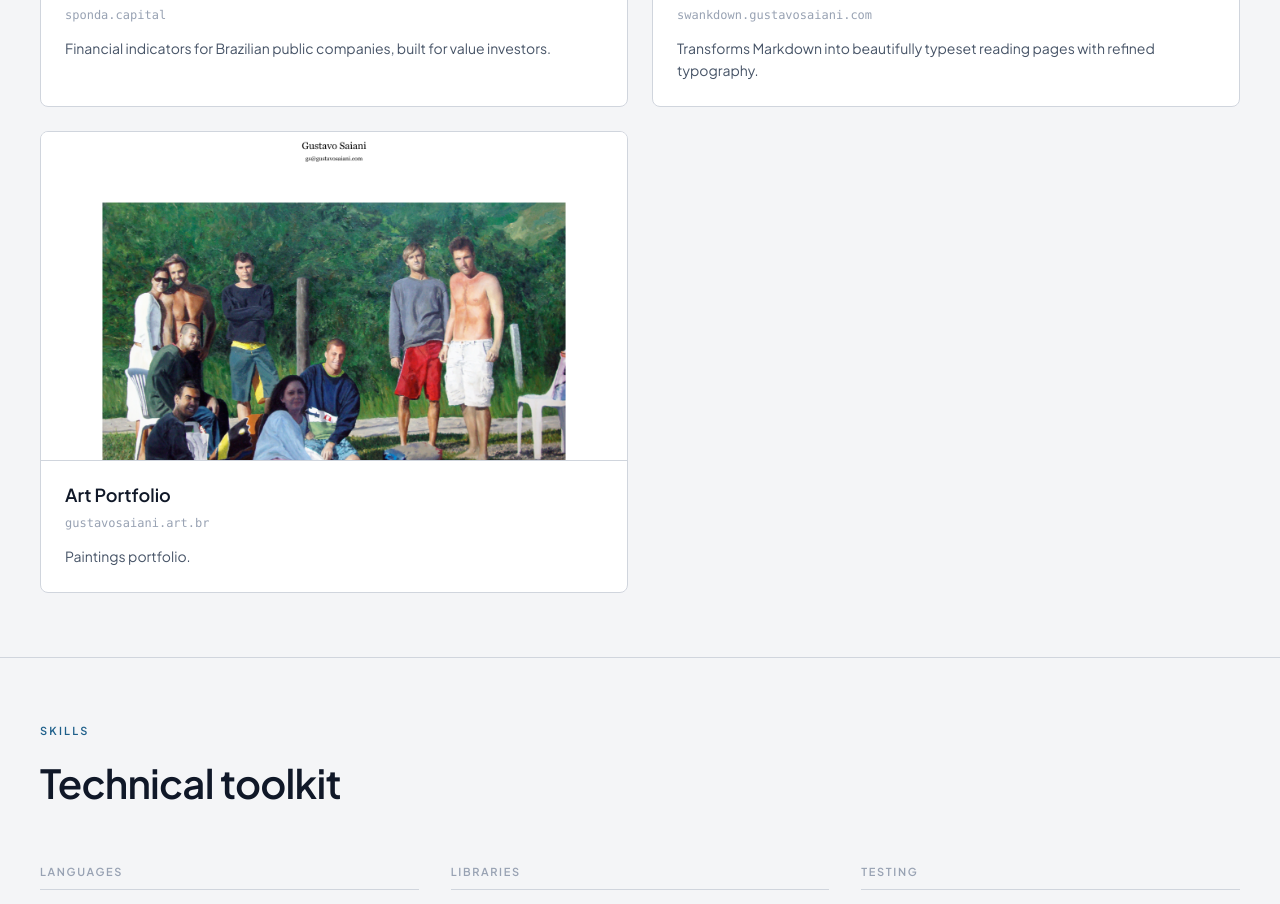
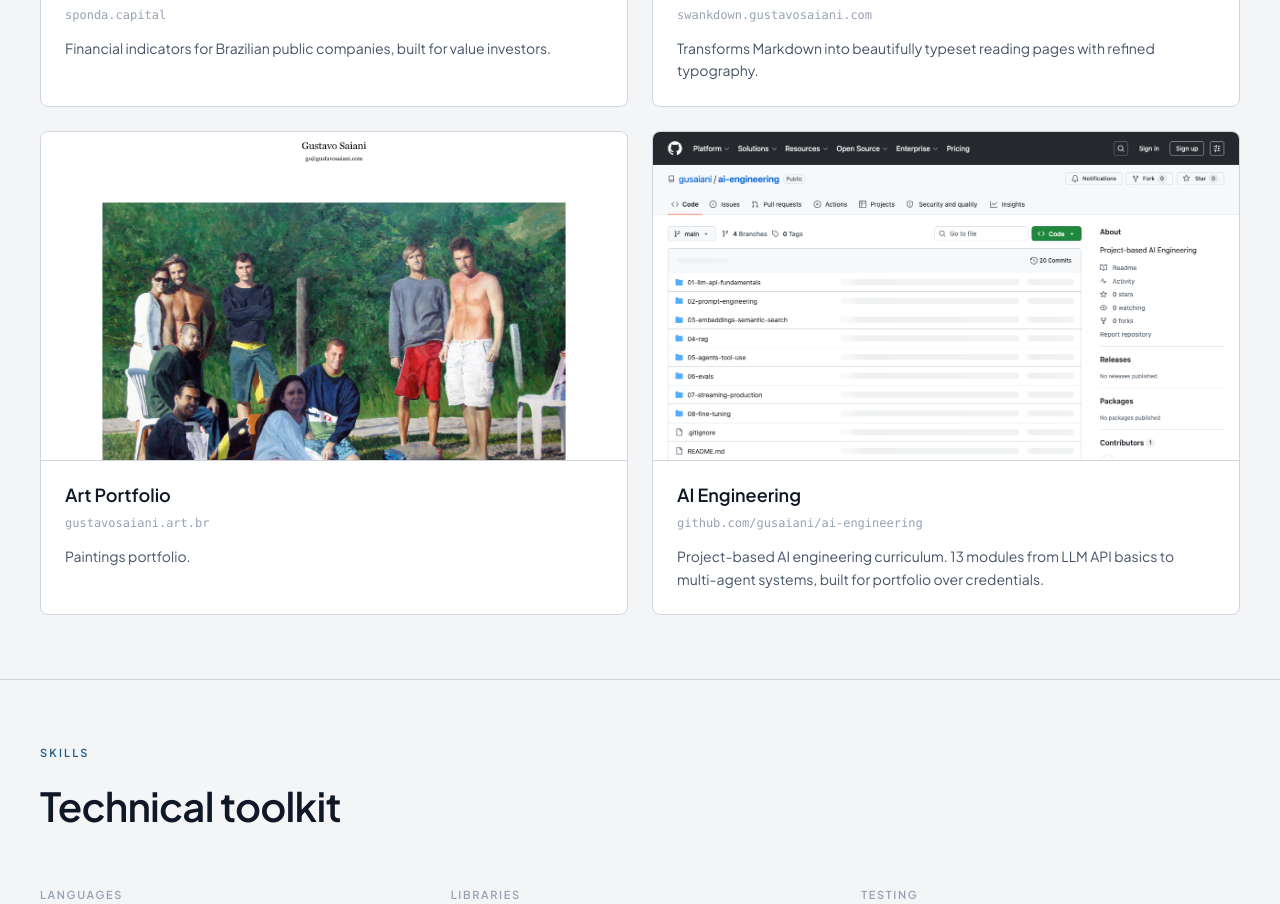
Before and after one commit to gusaiani/gustavosaiani.com, a Next.js app: page / in a window 1280 px wide. Shown: the part 3400-4304 px from the top of the page. Built offline with nearby package versions, Linux system fonts and the light colour scheme.

Commit message:
Add AI Engineering to side projects list (#7)

```diff
--- a/app/page.tsx
+++ b/app/page.tsx
@@ -79,6 +79,14 @@ const sideProjects = [
     domain: "gustavosaiani.art.br",
     description: "Paintings portfolio.",
     image: "/images/artbr.png",
+  },
+  {
+    name: "AI Engineering",
+    url: "https://github.com/gusaiani/ai-engineering",
+    domain: "github.com/gusaiani/ai-engineering",
+    description:
+      "Project-based AI engineering curriculum. 13 modules from LLM API basics to multi-agent systems, built for portfolio over credentials.",
+    image: "/images/ai-engineering.png",
   },
 ];
 
```
Also changed, not shown: public/images/ai-engineering.png (added).
